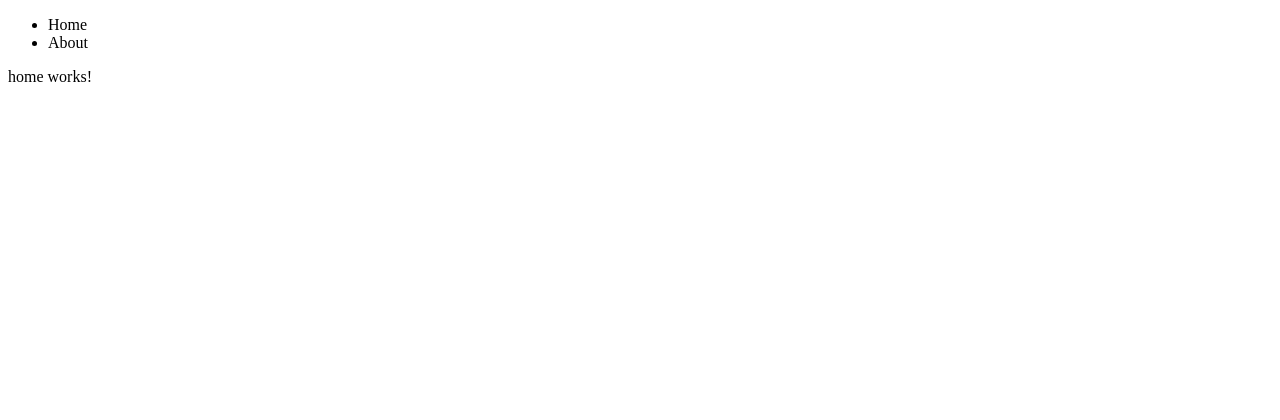
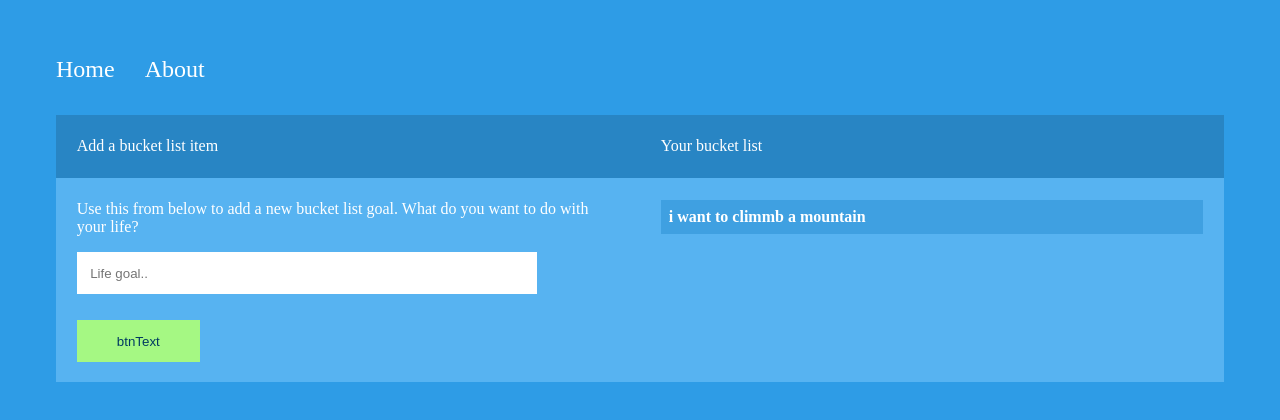
Before and after one commit to omgismartinez/goalslife, an Angular app: page / in a window 1280 px wide. Shown: the top 420 px of the page. Built offline with nearby package versions, Linux system fonts and the light colour scheme.

Commit message:
templating #3

```diff
--- a/src/app/app.component.html
+++ b/src/app/app.component.html
@@ -1,8 +1,6 @@
-
-
 <ul>
-  <li><a routerLink="">Home</a></li>
-  <li><a routerLink="about">About</a></li>
+  <li> <a routerLink="">Home</a> </li>
+  <li> <a routerLink="about/48">About</a></li>
 </ul>
 
 <app-home></app-home>
--- a/src/app/home/home.component.css
+++ b/src/app/home/home.component.css
@@ -0,0 +1,40 @@
+.container {
+    display: grid;
+    grid-template-columns: 50% auto;
+}
+
+.col {
+    padding: .4em 1.3em;
+}
+
+.color-dark {
+    background: #2885C4;
+}
+
+.color-light {
+    background: #57B3F1;
+}
+
+input.txt {
+    border: 0;
+    padding: 1em;
+    width: 80%;
+    margin-bottom: 2em;
+}
+
+input.btn {
+    border: 0;
+    display: block;
+    padding: 1em 3em;
+    background: #A5F883;
+    color: #003A61;
+    margin-bottom: 1em;
+    cursor: pointer;
+}
+
+.life-container {
+    background: #3FA0E1;
+    padding: .5em;
+    font-weight: bold;
+    cursor: pointer;
+}
--- a/src/app/home/home.component.html
+++ b/src/app/home/home.component.html
@@ -1 +1,24 @@
-<p>home works!</p>
+<div class="container color-dark">
+    <div class="col">
+        <p>Add a bucket list item</p>
+    </div>
+    <div class="col">
+        <p>Your bucket list</p>
+    </div>
+</div>
+
+<div class="container color-light">
+    <div class="col">
+        <p class="sm">Use this from below to add a new bucket list goal. What do you want to do with your life?</p>
+
+        <form>
+            <input type="text" class="txt" name="item" placeholder="Life goal..">
+            <input type="submit" class="btn" value="btnText" >
+        </form>
+    </div>
+    <div class="col">
+        <p class="life-container">
+            i want to climmb a mountain
+        </p>
+    </div>
+</div>
--- a/src/styles.css
+++ b/src/styles.css
@@ -1 +1,29 @@
 /* You can add global styles to this file, and also import other style files */
+
+
+body {
+    background: #2E9CE6;
+    /* background-image: linear-gradient(120deg, #3498db, #8e44ad); */
+    padding: 3em;
+    color: white;
+}
+
+ul {
+    list-style-type: none;
+    margin: 0 0 2rem 0;
+    padding: 0;
+}
+
+ul li {
+    display: inline;
+    margin-right: 30px;
+}
+
+ul li a {
+    font-size: 1.5em;
+}
+
+a {
+    color: white;
+    text-decoration: none;
+}
```
Also changed, not shown: 1 other file (tests, documents, lock files or other folders).
